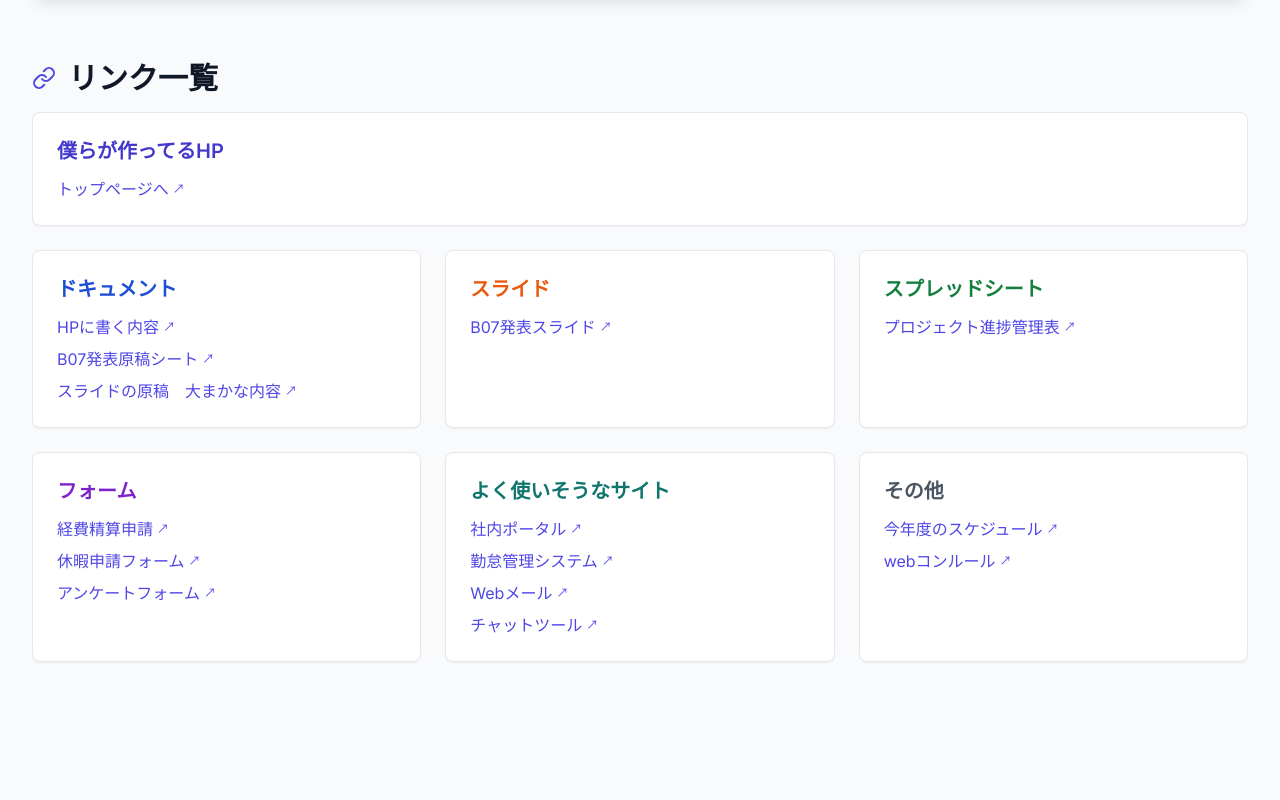
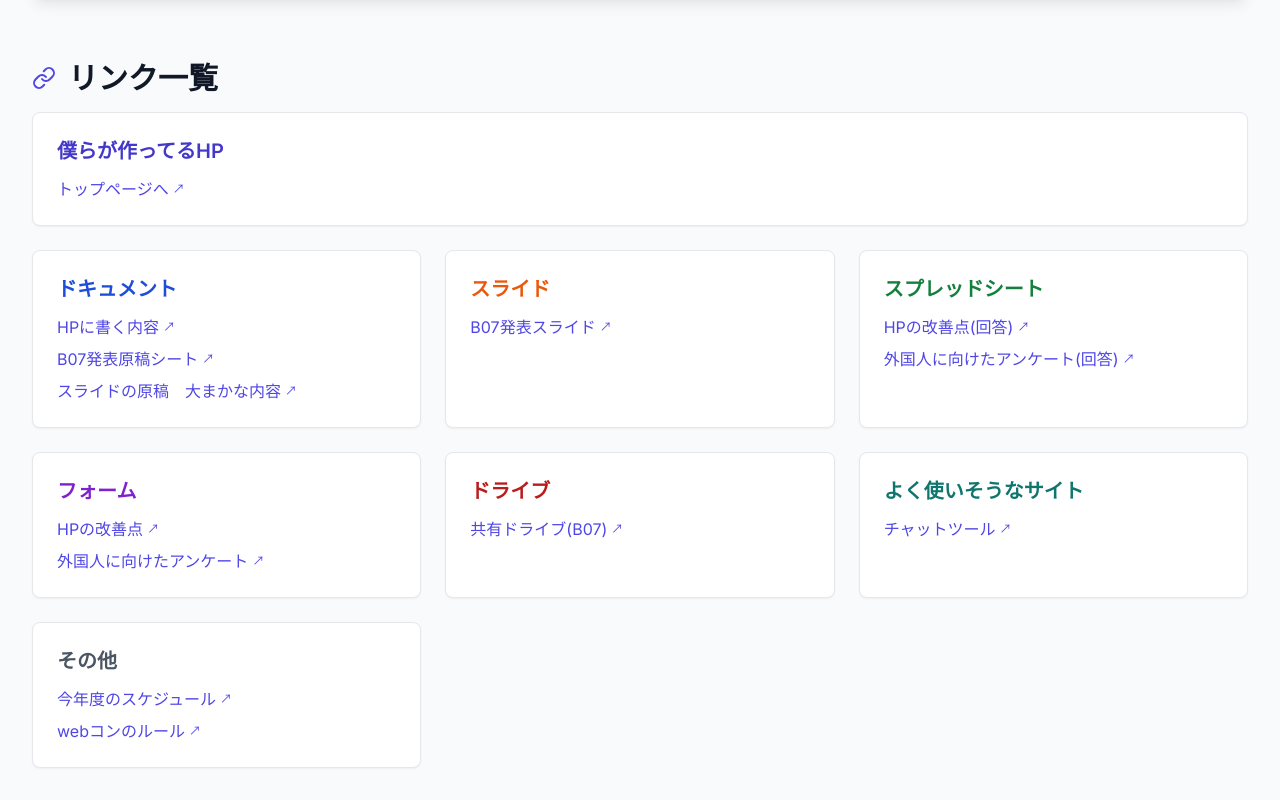
Before and after one commit to ka27173-netizen/https-kyouyuu.github.io, a plain HTML site: page index.html in a window 1280 px wide. Shown: the part 1345-2145 px from the top of the page. Before the commit the page ends 2039 px from the top, so only its background shows below. Drawn offline with nearby package versions, Linux system fonts and the light colour scheme.

Commit message:
Update index.html

```diff
--- a/index.html
+++ b/index.html
@@ -176,26 +176,30 @@
                 <div class="bg-white p-6 rounded-lg shadow-sm border border-gray-200">
                     <h3 class="text-xl font-semibold text-green-700 mb-3">スプレッドシート</h3>
                     <ul class="space-y-2">
-                        <li><a href="#" target="_blank" rel="noopener noreferrer" class="text-indigo-600 hover:underline flex items-center">プロジェクト進捗管理表 <span class="ml-1 text-xs">↗</span></a></li>
+                        <li><a href="https://docs.google.com/spreadsheets/d/1n4ZSHqn7fsye8tMvatf0orqJIvPSCgzB4tFCH4KZZLE/edit?usp=sharing" target="_blank" rel="noopener noreferrer" class="text-indigo-600 hover:underline flex items-center">HPの改善点(回答)<span class="ml-1 text-xs">↗</span></a></li>
+                        <li><a href="https://docs.google.com/spreadsheets/d/1L-cnJNl7g_j2r2yUi89ereJFS1VkGi0UHnSze8cYwcA/edit?usp=sharing" target="_blank" rel="noopener noreferrer" class="text-indigo-600 hover:underline flex items-center">外国人に向けたアンケート(回答)<span class="ml-1 text-xs">↗</span></a></li>
                     </ul>
                 </div>
                 <!-- フォーム -->
                 <div class="bg-white p-6 rounded-lg shadow-sm border border-gray-200">
                     <h3 class="text-xl font-semibold text-purple-700 mb-3">フォーム</h3>
                     <ul class="space-y-2">
-                        <li><a href="#" target="_blank" rel="noopener noreferrer" class="text-indigo-600 hover:underline flex items-center">経費精算申請 <span class="ml-1 text-xs">↗</span></a></li>
-                        <li><a href="#" target="_blank" rel="noopener noreferrer" class="text-indigo-600 hover:underline flex items-center">休暇申請フォーム <span class="ml-1 text-xs">↗</span></a></li>
-                        <li><a href="#" target="_blank" rel="noopener noreferrer" class="text-indigo-600 hover:underline flex items-center">アンケートフォーム <span class="ml-1 text-xs">↗</span></a></li>
+                        <li><a href="https://docs.google.com/forms/d/e/1FAIpQLSe4KbW5mQQ-IkXeLNCWCMlkHDpdLkCkay08A6X1EvFbjNoEYg/viewform?usp=header" target="_blank" rel="noopener noreferrer" class="text-indigo-600 hover:underline flex items-center">HPの改善点<span class="ml-1 text-xs">↗</span></a></li>
+                        <li><a href="https://docs.google.com/forms/d/e/1FAIpQLSedhvF_EvlkiKNTw5-Rfg9Jsf5b7KGas9hEtRhIVZygbkS40A/viewform?usp=header" target="_blank" rel="noopener noreferrer" class="text-indigo-600 hover:underline flex items-center">外国人に向けたアンケート<span class="ml-1 text-xs">↗</span></a></li>
+                    </ul>
+                </div>
+                <!-- ドライブ -->
+                <div class="bg-white p-6 rounded-lg shadow-sm border border-gray-200">
+                    <h3 class="text-xl font-semibold text-red-700 mb-3">ドライブ</h3>
+                    <ul class="space-y-2">
+                        <li><a href="https://drive.google.com/drive/folders/1V6d5EiszW-dLcywv0UvRTMjVaCGfoFqo" target="_blank" rel="noopener noreferrer" class="text-indigo-600 hover:underline flex items-center">共有ドライブ(B07) <span class="ml-1 text-xs">↗</span></a></li>
                     </ul>
                 </div>
                 <!-- よく使いそうなサイト -->
                 <div class="bg-white p-6 rounded-lg shadow-sm border border-gray-200">
                     <h3 class="text-xl font-semibold text-teal-700 mb-3">よく使いそうなサイト</h3>
                     <ul class="space-y-2">
-                        <li><a href="#" target="_blank" rel="noopener noreferrer" class="text-indigo-600 hover:underline flex items-center">社内ポータル <span class="ml-1 text-xs">↗</span></a></li>
-                        <li><a href="#" target="_blank" rel="noopener noreferrer" class="text-indigo-600 hover:underline flex items-center">勤怠管理システム <span class="ml-1 text-xs">↗</span></a></li>
-                        <li><a href="#" target="_blank" rel="noopener noreferrer" class="text-indigo-600 hover:underline flex items-center">Webメール <span class="ml-1 text-xs">↗</span></a></li>
-                        <li><a href="#" target="_blank" rel="noopener noreferrer" class="text-indigo-600 hover:underline flex items-center">チャットツール <span class="ml-1 text-xs">↗</span></a></li>
+                        <li><a href="https://mail.google.com/chat/u/0/#chat/space/AAQAquQBKsk" target="_blank" rel="noopener noreferrer" class="text-indigo-600 hover:underline flex items-center">チャットツール <span class="ml-1 text-xs">↗</span></a></li>
                     </ul>
                 </div>
                 <!-- その他 -->
@@ -203,7 +207,7 @@
                     <h3 class="text-xl font-semibold text-gray-600 mb-3">その他</h3>
                     <ul class="space-y-2">
                          <li><a href="https://jnk4.org/JAPIAS-DBx/WebContest/myPage/?p=x17xi80375jt" target="_blank" rel="noopener noreferrer" class="text-indigo-600 hover:underline flex items-center">今年度のスケジュール<span class="ml-1 text-xs">↗</span></a></li>
-                         <li><a href="https://webcon.japias.jp/rule.html" target="_blank" rel="noopener noreferrer" class="text-indigo-600 hover:underline flex items-center">webコンルール<span class="ml-1 text-xs">↗</span></a></li>
+                         <li><a href="https://webcon.japias.jp/rule.html" target="_blank" rel="noopener noreferrer" class="text-indigo-600 hover:underline flex items-center">webコンのルール<span class="ml-1 text-xs">↗</span></a></li>
                     </ul>
                 </div>
             </div>
```
